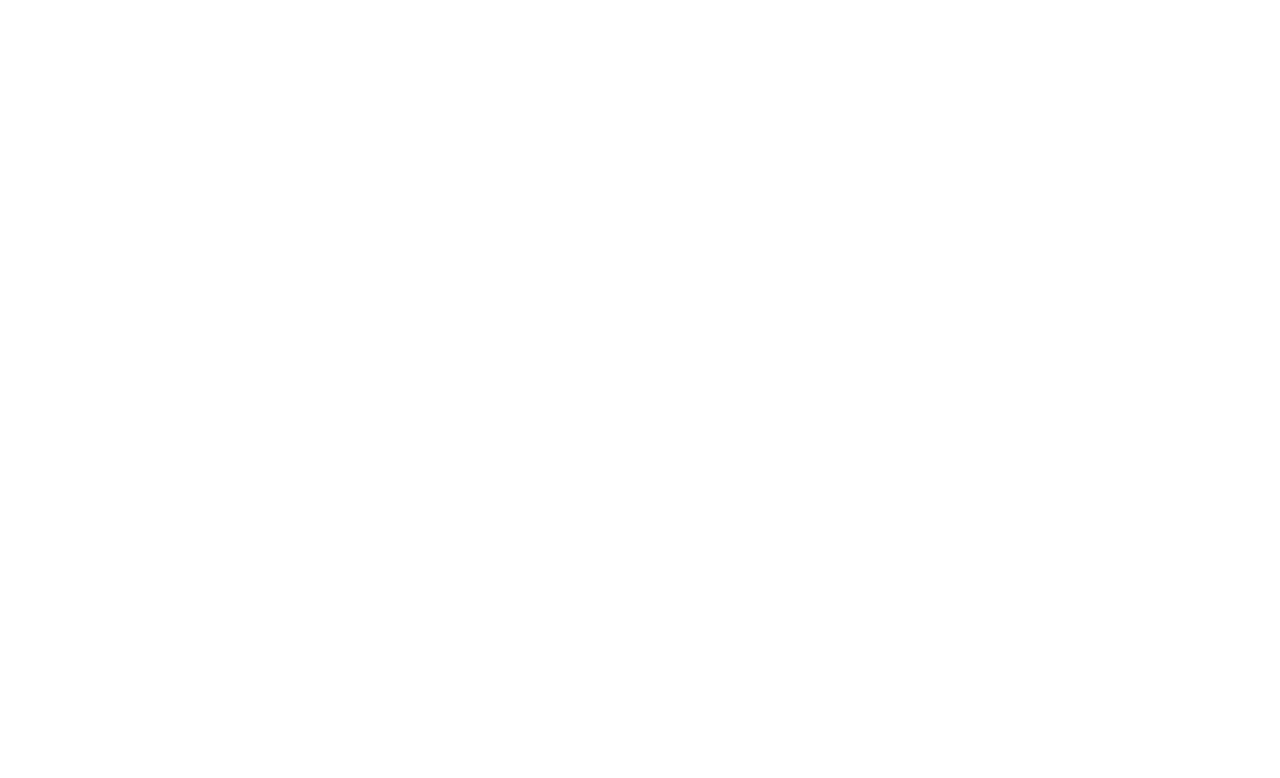
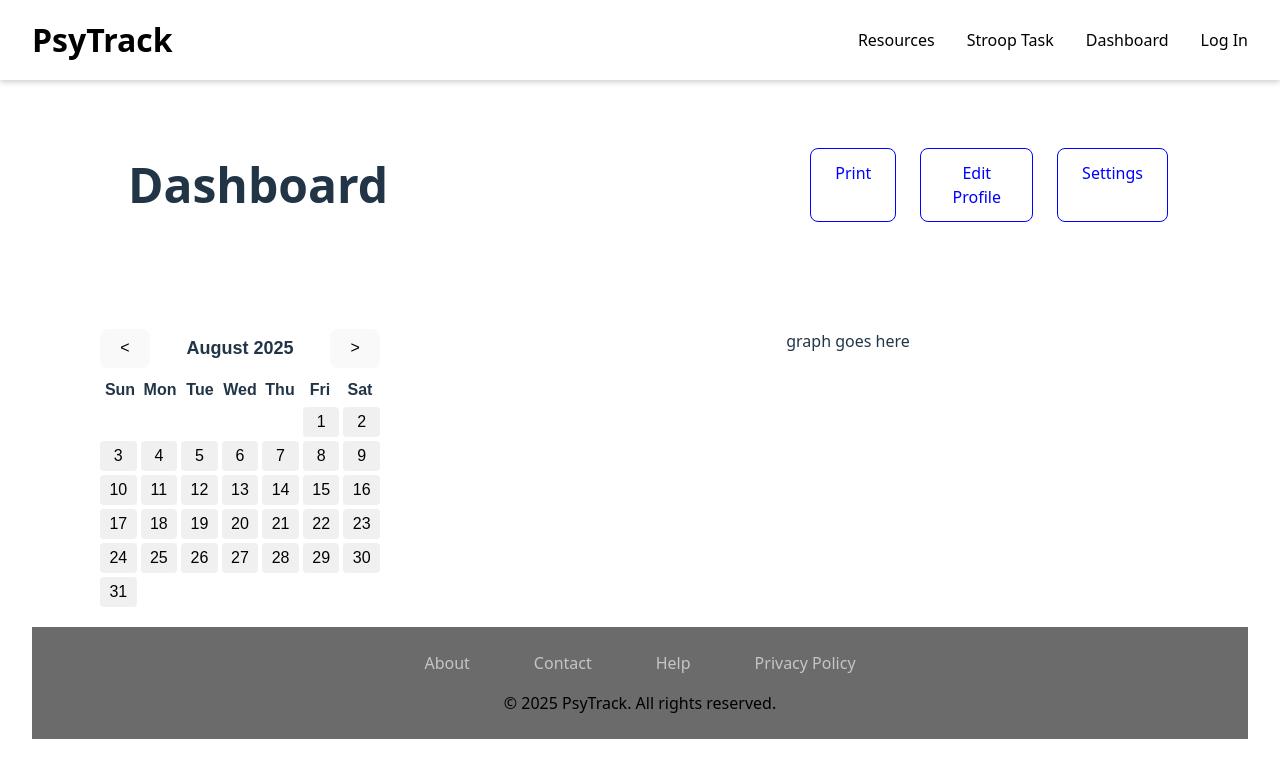
Before and after one commit to hiepnguyenduc2005/psytrack, a React (Vite) app in the folder frontend/: page /Dashboard in a window 1280 px wide. Before the commit this address had no page. Shown: the top 778 px of the page. Built offline with nearby package versions, Linux system fonts and the light colour scheme.

Commit message:
dashboard created, stroop task page created, calendar component and dash control created

```diff
--- a/frontend/src/App.tsx
+++ b/frontend/src/App.tsx
@@ -1,5 +1,6 @@
 import { BrowserRouter as Router, Routes, Route } from 'react-router-dom'
 import LandingPage from './pages/LandingPage'
+import Dashboard from './pages/Dashboard'
 import './App.css'
 
 function App() {
@@ -8,6 +9,7 @@
       <Routes>
         {/* Landing Page */}
         <Route path="/" element={<LandingPage />} />
+        <Route path="/Dashboard" element={<Dashboard />} />
 
         {/* You can add more routes here later */}
         {/* <Route path="/about" element={<AboutPage />} /> */}
--- /dev/null
+++ b/frontend/src/components/DashCalendar.tsx
@@ -0,0 +1,75 @@
+import React, { useState } from 'react';
+import { Link } from "react-router-dom";
+
+function Calendar() {
+  const [date, setDate] = useState(new Date());
+
+  const year = date.getFullYear();
+  const month = date.getMonth();
+
+  const firstDayOfMonth = new Date(year, month, 1).getDay();
+
+  const daysInMonth = new Date(year, month + 1, 0).getDate();
+
+  const calendarDays = [];
+
+  for (let i = 0; i < firstDayOfMonth; i++) {
+    calendarDays.push(null);
+  }
+
+  for (let day = 1; day <= daysInMonth; day++) {
+    calendarDays.push(day);
+  }
+
+  const prevMonth = () => {
+    setDate(new Date(year, month - 1, 1));
+  };
+
+  const nextMonth = () => {
+    setDate(new Date(year, month + 1, 1));
+  };
+
+  const monthYear = date.toLocaleString('default', { month: 'long', year: 'numeric' });
+
+  const weekdays = ['Sun', 'Mon', 'Tue', 'Wed', 'Thu', 'Fri', 'Sat'];
+
+  return (
+    <div style={{ width: 280, userSelect: 'none', fontFamily: 'sans-serif' }}>
+      <div style={{ display: 'flex', justifyContent: 'space-between', alignItems: 'center', marginBottom: 10 }}>
+        <button onClick={prevMonth}>&lt;</button>
+        <div style={{ fontWeight: 'bold', fontSize: 18 }}>{monthYear}</div>
+        <button onClick={nextMonth}>&gt;</button>
+      </div>
+
+      <div style={{ display: 'grid', gridTemplateColumns: 'repeat(7, 1fr)', marginBottom: 5, fontWeight: 'bold' }}>
+        {weekdays.map(day => (
+          <div key={day} style={{ textAlign: 'center' }}>
+            {day}
+          </div>
+        ))}
+      </div>
+
+      <div style={{ display: 'grid', gridTemplateColumns: 'repeat(7, 1fr)', gap: 4 }}>
+        {calendarDays.map((day, idx) => (
+          <div
+            key={idx}
+            style={{
+              height: 30,
+              lineHeight: '30px',
+              textAlign: 'center',
+              borderRadius: 4,
+              backgroundColor: day ? '#f0f0f0' : 'transparent',
+              color: day ? '#000' : 'transparent',
+              cursor: day ? 'pointer' : 'default',
+              userSelect: 'none',
+            }}
+          >
+            {day || ''}
+          </div>
+        ))}
+      </div>
+    </div>
+  );
+}
+
+export default Calendar;
--- /dev/null
+++ b/frontend/src/components/DashControl.tsx
@@ -0,0 +1,79 @@
+import React from "react";
+import { Link } from "react-router-dom";
+
+const DashControl: React.FC = () => {
+  const styles = {
+    container: {
+      display: "flex",
+      alignItems: "center",
+      justifyContent: "space-between",
+      padding: "3rem 2rem",
+      maxWidth: "1200px",
+    },
+    left: {
+      padding: "0rem 4rem",
+      //backgroundColor: "#8d6565ff",
+      marginRight: 310,
+    },
+    heading: {
+      fontSize: "3rem",
+      fontWeight: 600,
+    },
+    button: {
+      padding: "0.75rem 1.5rem",
+      color: "blue",
+      backgroundColor: "#ffffffff",
+      border: "1.3px solid blue",
+      borderRadius: "0.5rem",
+      fontSize: "1rem",
+      fontWeight: 500,
+    },
+    right: {
+      display: "flex",
+      gap: "1.5rem",
+      padding: "0rem 3rem",
+    },
+  } as const;
+
+  return (
+    <div style={styles.container}>
+      {/* dash header */}
+      <div style={styles.left}>
+        <h2 style={styles.heading}>Dashboard</h2>
+
+      </div>
+
+      <div style={styles.right}>
+        <Link
+          to="/"
+          style={styles.button}
+          onMouseEnter={(e) => (e.currentTarget.style.opacity = "0.8")}
+          onMouseLeave={(e) => (e.currentTarget.style.opacity = "1")}
+        >
+          Print
+        </Link>
+
+        <Link
+          to="/"
+          style={styles.button}
+          onMouseEnter={(e) => (e.currentTarget.style.opacity = "0.8")}
+          onMouseLeave={(e) => (e.currentTarget.style.opacity = "1")}
+        >
+          Edit Profile
+        </Link>
+
+        <Link
+          to="/"
+          style={styles.button}
+          onMouseEnter={(e) => (e.currentTarget.style.opacity = "0.8")}
+          onMouseLeave={(e) => (e.currentTarget.style.opacity = "1")}
+        >
+          Settings
+        </Link>
+      </div>
+
+    </div>
+  );
+};
+
+export default DashControl;
--- a/frontend/src/components/NavBar.tsx
+++ b/frontend/src/components/NavBar.tsx
@@ -35,7 +35,7 @@
 
   return (
     <nav style={styles.navbar}>
-      <Link to="/" style={{ ...styles.logo, ...styles.link }}>Logo</Link>
+      <Link to="/" style={{ ...styles.logo, ...styles.link }}>PsyTrack</Link>
       <ul style={styles.links}>
         <li>
           <Link
--- /dev/null
+++ b/frontend/src/pages/Dashboard.tsx
@@ -0,0 +1,51 @@
+import React from 'react';
+import Navbar from "../components/NavBar";
+import DashControl from "../components/DashControl";
+import Calendar from "../components/DashCalendar";
+import Footer from "../components/Footer";
+
+const Dashboard: React.FC = () => {
+  const styles = {
+    dashboard: {
+      width: "100%",
+
+    },
+    header: {
+      fontSize: '3rem',
+      fontWeight: 'bold',
+      left: 0,
+    },
+    container: {
+      display: 'flex',
+      justifyContent: 'space-between',
+      alignItems: 'flex-start',
+      padding: 20,
+      boxSizing: 'border-box',
+    },
+    calendarWrapper: {
+      flex: '0 0 300px',
+      marginRight: 20,
+      padding: "0rem 3rem",
+    },
+    graphWrapper: {
+      flex: '1 1 auto',
+    },
+  } as const;
+
+  return (
+    <div>
+      <Navbar/>
+      <div><DashControl /></div>
+
+      <div style={styles.container}>
+
+        <div style={styles.calendarWrapper}><Calendar /></div>
+        <div style={styles.graphWrapper}>graph goes here</div>
+
+      </div>
+      <Footer/>
+    </div>
+  );
+};
+
+export default Dashboard;
--- /dev/null
+++ b/frontend/src/pages/StroopTask.tsx
@@ -0,0 +1,2 @@
+import React from 'react';
+import Navbar from "../components/NavBar";
```
